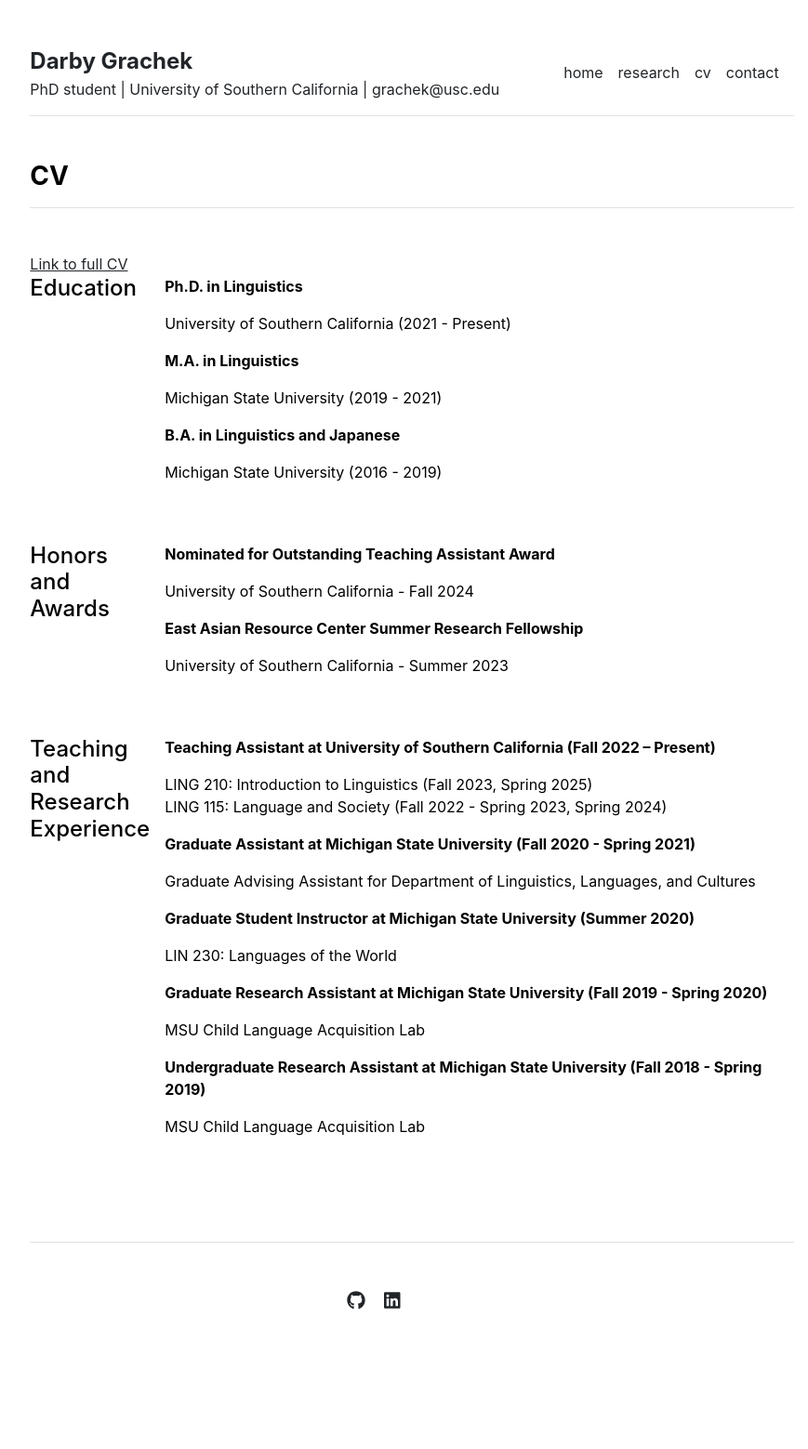
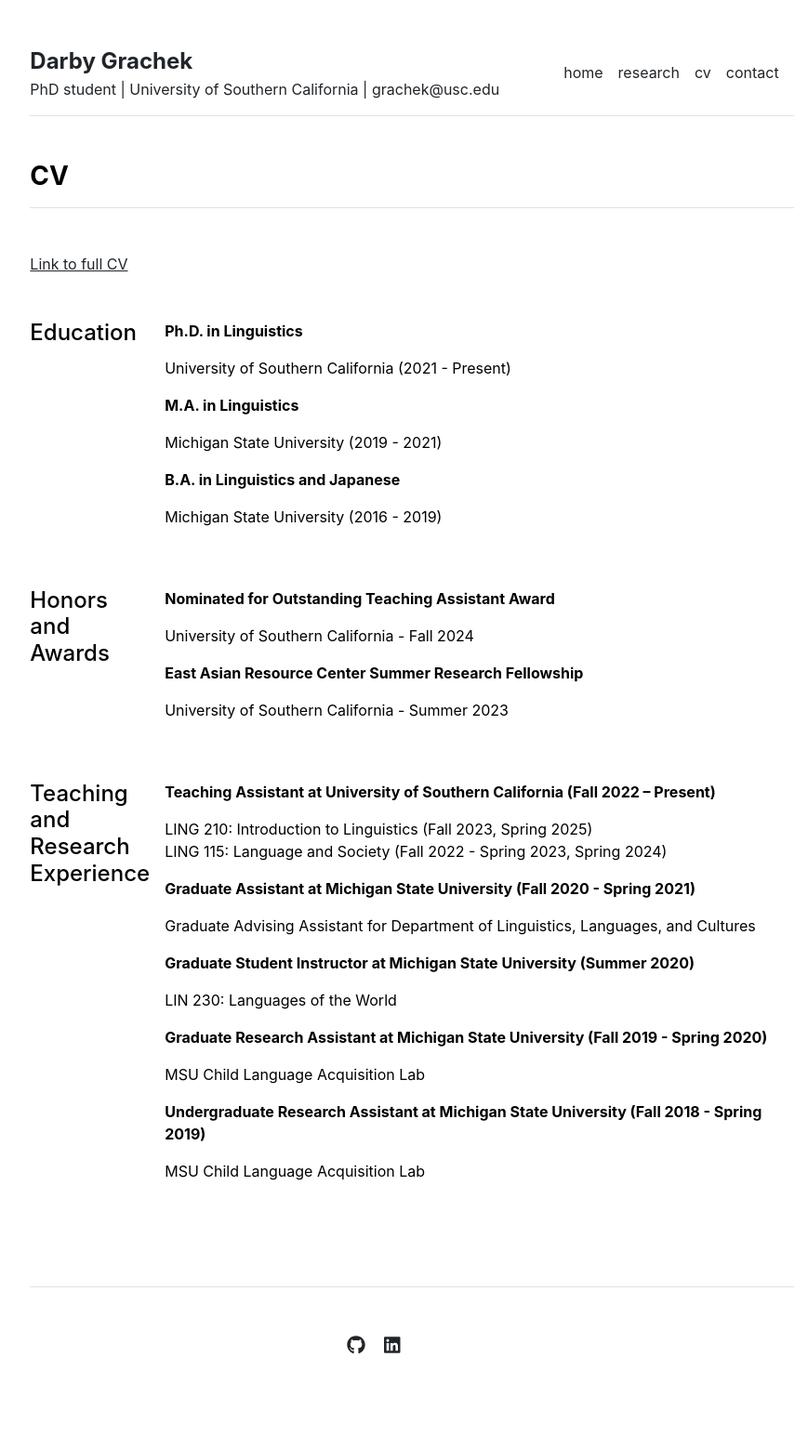
Before and after one commit to darbygrachek/darbygrachek.github.io, a Jekyll site: the page built from cv.md, in a window 1280 px wide. Shown: the whole page at 93% size, without its empty margins (197-1066 px from the left). Built offline with Jekyll 4.4.1, drawn with Linux system fonts in a browser that asks for light colours; before the commit the page ends 1511 px from its top, so only the background shows below that.

Commit message:
Update cv.html

```diff
--- a/_layouts/cv.html
+++ b/_layouts/cv.html
@@ -7,8 +7,9 @@
 <div class="row g-5 mb-5">
   <div>
     <h3 class="fw-bold border-bottom pb-3 mb-5">CV</h3>
-    <a href="https://github.com/darbygrachek/darbygrachek.github.io/blob/main/grachek_CV_april_2025.pdf" target="_blank", class="bold-link">Link to full CV</a>
+   <!-- <a href="https://github.com/darbygrachek/darbygrachek.github.io/blob/main/grachek_CV_april_2025.pdf" target="_blank", class="bold-link">Link to full CV</a>  -->
     <div class="row g-5 mb-5">
+      <a href="https://github.com/darbygrachek/darbygrachek.github.io/blob/main/grachek_CV_april_2025.pdf" target="_blank", class="bold-link">Link to full CV</a>
       <div class="col-md-2">
         <h4>Education</h4>
       </div>
```
